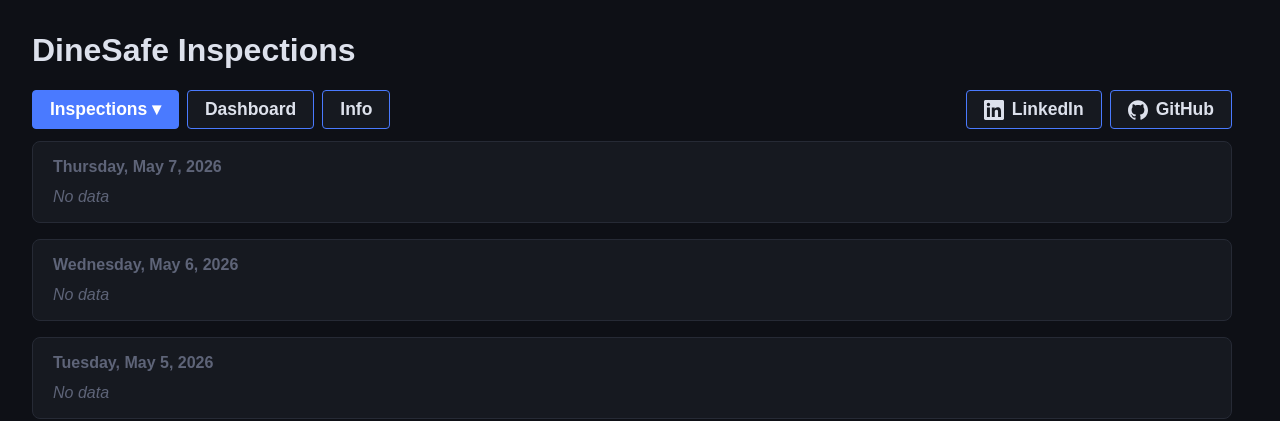
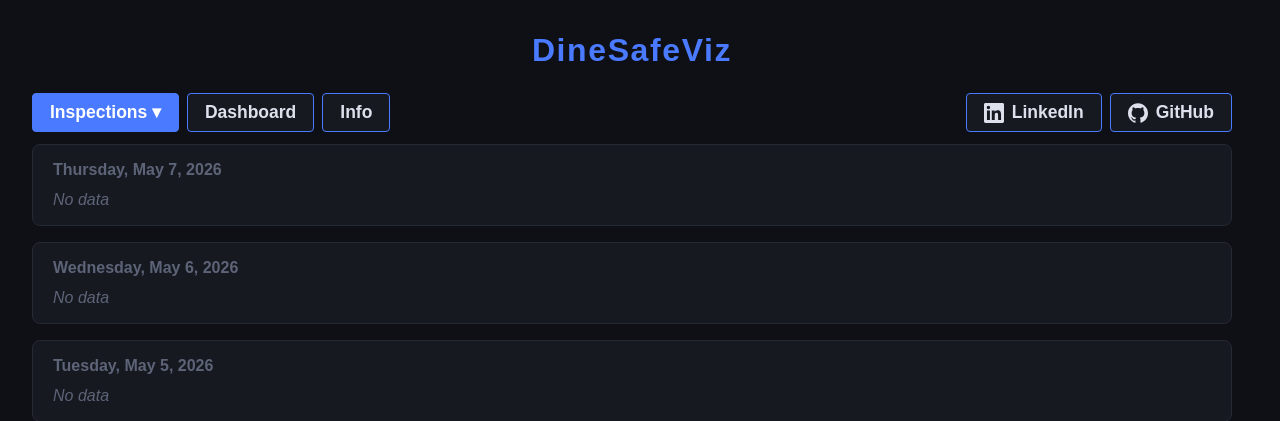
Before and after one commit to im-kenough/DineSafeViz, a Flask app: page / in a window 1280 px wide. Shown: the top 421 px of the page. Run offline with Flask 3, Linux system fonts and the light colour scheme; data that the repository does not hold is empty; some libraries are stand-ins or nearby versions.

Commit message:
refactor to add nav and header #37 #14

```diff
--- a/src/web/static/style.css
+++ b/src/web/static/style.css
@@ -22,6 +22,18 @@ body {
     max-width: 1200px;
     background: var(--bg);
     color: var(--text);
+}
+
+/* ── header ─────────────────────────────────────────────── */
+header {
+    text-align: center;
+    margin-bottom: 1.5rem;
+}
+header h1 {
+    margin: 0;
+    font-size: 2rem;
+    color: var(--accent);
+    letter-spacing: 0.05em;
 }
 
 /* ── tabs ───────────────────────────────────────────────── */
--- a/src/web/templates/base.html
+++ b/src/web/templates/base.html
@@ -15,7 +15,7 @@
 </head>
 <body>
     <header>
-        <h1>{% block heading %}DineSafeViz{% endblock %}</h1>
+        <h1>DineSafeViz</h1>
     </header>
     <nav class="tabs">
         <div class="dropdown">
--- a/src/web/templates/dashboard.html
+++ b/src/web/templates/dashboard.html
@@ -1,6 +1,5 @@
 {% extends "base.html" %}
 {% block title %}DineSafeViz - Dashboard{% endblock %}
-{% block heading %}DineSafe Dashboard{% endblock %}
 {% block head %}
     <style>
         .dashboard-frame {
--- a/src/web/templates/index.html
+++ b/src/web/templates/index.html
@@ -1,6 +1,5 @@
 {% extends "base.html" %}
 {% block title %}DineSafeViz{% endblock %}
-{% block heading %}DineSafe Inspections{% endblock %}
 {% block content %}
     {% set sev_class = {
         'C - Crucial':     'sev-crucial',
--- a/src/web/templates/info.html
+++ b/src/web/templates/info.html
@@ -1,6 +1,5 @@
 {% extends "base.html" %}
 {% block title %}DineSafeViz - Info{% endblock %}
-{% block heading %}DineSafe Information{% endblock %}
 {% block head %}
     <style>
         .info-content {
```
Also changed, not shown: docs/ref/journal/journal-17.md (added, +21 -0 lines).
